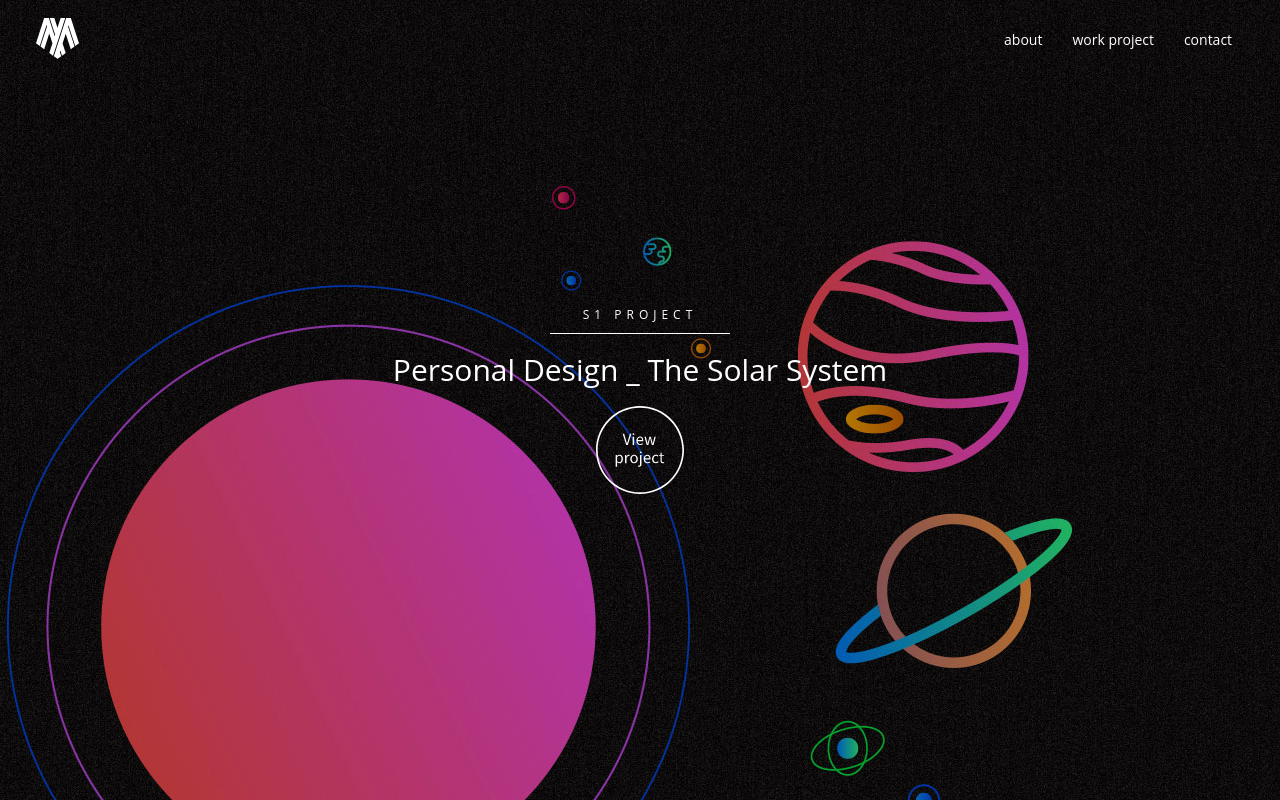
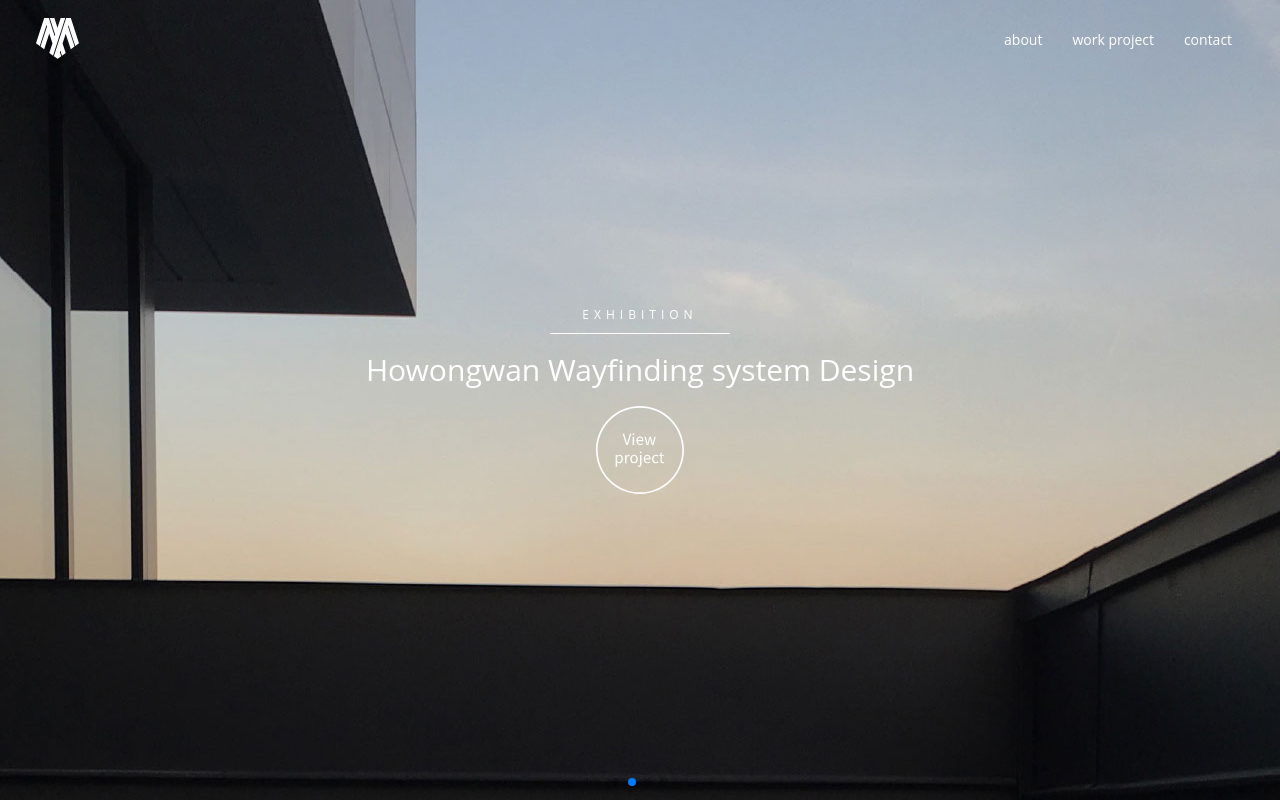
Before and after one commit to MOONJEAYOON/mmotif, a Next.js app: page / in a window 1280 px wide. Shown: the top 800 px of the page. Built offline with nearby package versions, Linux system fonts and the light colour scheme; grey boxes are pictures that could not be loaded.

Commit message:
자동스와이프

```diff
--- a/pages/index.tsx
+++ b/pages/index.tsx
@@ -2,6 +2,9 @@ import styled from '@emotion/styled'
 import Link from 'next/link'
 // Import Swiper React components
 import { Swiper, SwiperSlide } from 'swiper/react';
+import { Autoplay, Pagination } from 'swiper';
+import 'swiper/css/autoplay';
+import 'swiper/css/pagination';
 // Import Swiper styles
 import 'swiper/css';
 
@@ -29,10 +32,12 @@ export default function Home() {
     return (
         <>
             <Swiper
+                modules={[Autoplay, Pagination]}
                 spaceBetween={0}
                 slidesPerView={1}
-                onSlideChange={() => console.log('slide change')}
-                onSwiper={(swiper) => console.log(swiper)}
+                autoplay={{ delay: 5000, disableOnInteraction: false }}
+                loop={true}
+                pagination={{ clickable: true }}
             >
                 <SwiperSlide>
                     <div className="item lam">
@@ -332,7 +337,6 @@ export default function Home() {
                         </div>
                     </div>
                 </SwiperSlide>
-                ...
             </Swiper>
 
 
```
